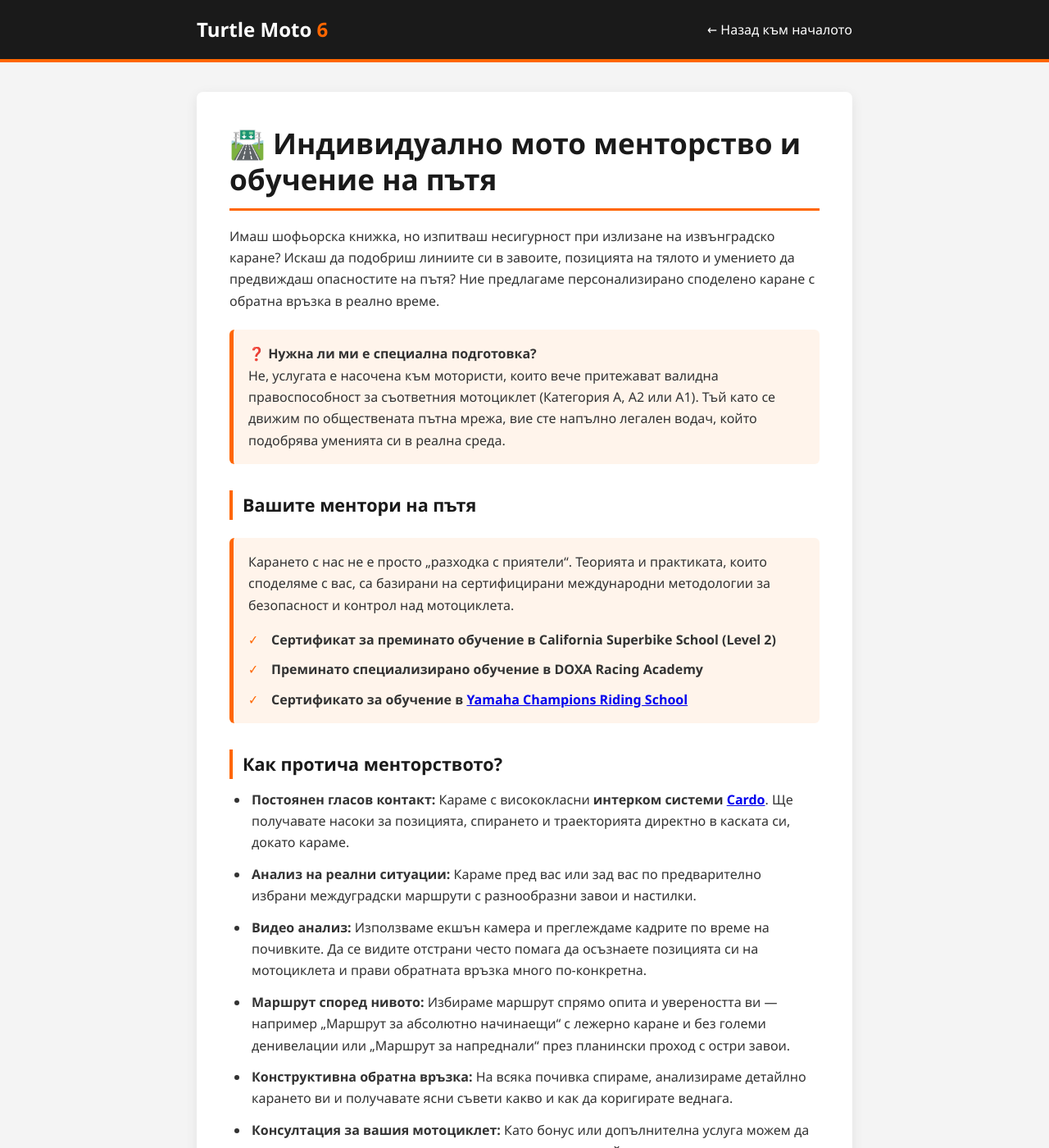
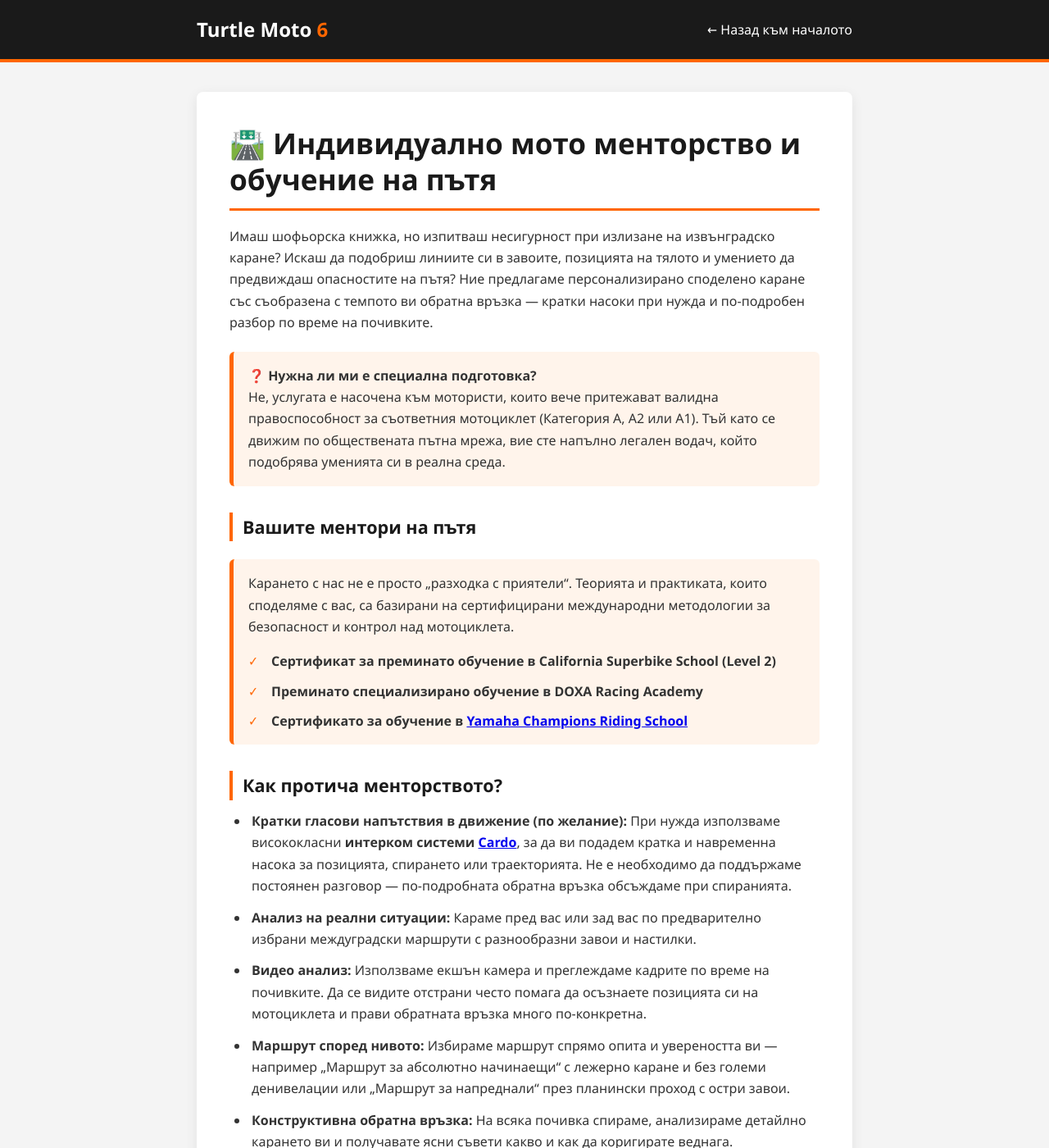
Before and after one commit to turtle-moto-6/turtle-moto-6.github.io, a Jekyll site: the page built from road-coaching.html, in a window 1280 px wide and 1400 px high. Shown: the whole window at 82% size. Built offline with Jekyll 4.4.1, drawn with Linux system fonts in a browser that asks for light colours; some of the changed text lies outside the part shown.

Commit message:
updated cardo stuff

```diff
--- a/road-coaching.html
+++ b/road-coaching.html
@@ -98,7 +98,7 @@ permalink: /road-coaching.html
 <main>
     <div class="container">
         <h1>🛣️ Индивидуално мото менторство и обучение на пътя</h1>
-        <p>Имаш шофьорска книжка, но изпитваш несигурност при излизане на извънградско каране? Искаш да подобриш линиите си в завоите, позицията на тялото и умението да предвиждаш опасностите на пътя? Ние предлагаме персонализирано споделено каране с обратна връзка в реално време.</p>
+        <p>Имаш шофьорска книжка, но изпитваш несигурност при излизане на извънградско каране? Искаш да подобриш линиите си в завоите, позицията на тялото и умението да предвиждаш опасностите на пътя? Ние предлагаме персонализирано споделено каране със съобразена с темпото ви обратна връзка — кратки насоки при нужда и по-подробен разбор по време на почивките.</p>
 
         <!-- Блок за шофьорската книжка и легалност -->
         <div class="info-box">
@@ -125,7 +125,7 @@ permalink: /road-coaching.html
 
         <h2>Как протича менторството?</h2>
         <ul>
-            <li><strong>Постоянен гласов контакт:</strong> Караме с висококласни <strong>интерком системи <a href="https://cardosystems.com/" target="_blank">Cardo</a></strong>. Ще получавате насоки за позицията, спирането и траекторията директно в каската си, докато караме.</li>
+            <li><strong>Кратки гласови напътствия в движение (по желание):</strong> При нужда използваме висококласни <strong>интерком системи <a href="https://cardosystems.com/">Cardo</a></strong>, за да ви подадем кратка и навременна насока за позицията, спирането или траекторията. Не е необходимо да поддържаме постоянен разговор — по-подробната обратна връзка обсъждаме при спиранията.</li>
             <li><strong>Анализ на реални ситуации:</strong> Караме пред вас или зад вас по предварително избрани междуградски маршрути с разнообразни завои и настилки.</li>
             <li><strong>Видео анализ:</strong> Използваме екшън камера и преглеждаме кадрите по време на почивките. Да се видите отстрани често помага да осъзнаете позицията си на мотоциклета и прави обратната връзка много по-конкретна.</li>
             <li><strong>Маршрут според нивото:</strong> Избираме маршрут спрямо опита и увереността ви — например „Маршрут за абсолютно начинаещи“ с лежерно каране и без големи денивелации или „Маршрут за напреднали“ през планински проход с остри завои.</li>
@@ -145,12 +145,8 @@ permalink: /road-coaching.html
                 <p class="faq-answer"><strong>Отговор:</strong> Не, обучението се провежда изцяло с вашия личен мотоциклет, тъй като целта е да свикнете с неговата ергономика и поведение на пътя. Също така е задължително да имате собствена пълна защитна екипировка (каска, яке, ръкавици, затворени обувки).</p>
             </div>
             <div class="faq-item">
-                <h3>Каква марка интерком ви е необходима за гласовия контакт?</h3>
-                <p class="faq-answer"><strong>Отговор:</strong>
-                    Ние използваме висококласни системи Cardo.
-                    Ако разполагате с Cardo устройство, връзката става незабавно.
-                    Ако имате друга марка интерком, поддържаща универсално сдвояване, или нямате никаква система – <a href="contacts.html" target="_blank">свържете се с нас</a> предварително, за да подсигурим съвместимост или временно техническо решение за карането.
-                </p>
+                <h3>Задължителен ли е интеркомът за гласови напътствия?</h3>
+                <p class="faq-answer"><strong>Отговор:</strong> Не, гласовите напътствия в движение са по желание. Ако искате да ги използвате, ние работим със системи Cardo. Други интеркоми с универсално сдвояване също може да са съвместими. Ако нямате устройство или използвате друга марка, <a href="contacts.html" target="_blank">свържете се с нас</a> предварително, за да обсъдим възможностите. По-подробният разбор на карането се прави при спиранията.</p>
             </div>
             <div class="faq-item">
                 <h3>Какво се случва, ако времето се влоши в деня на обучението?</h3>
```
